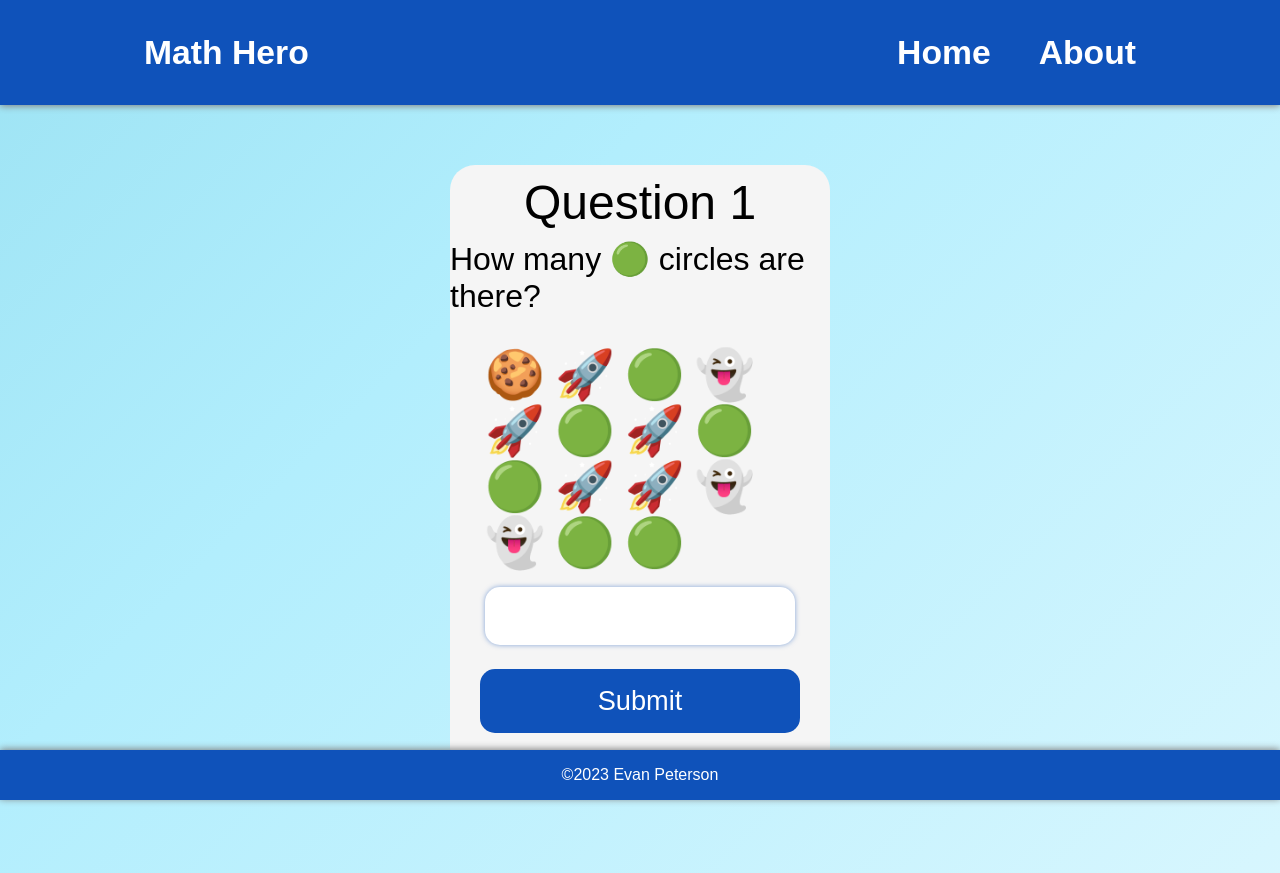
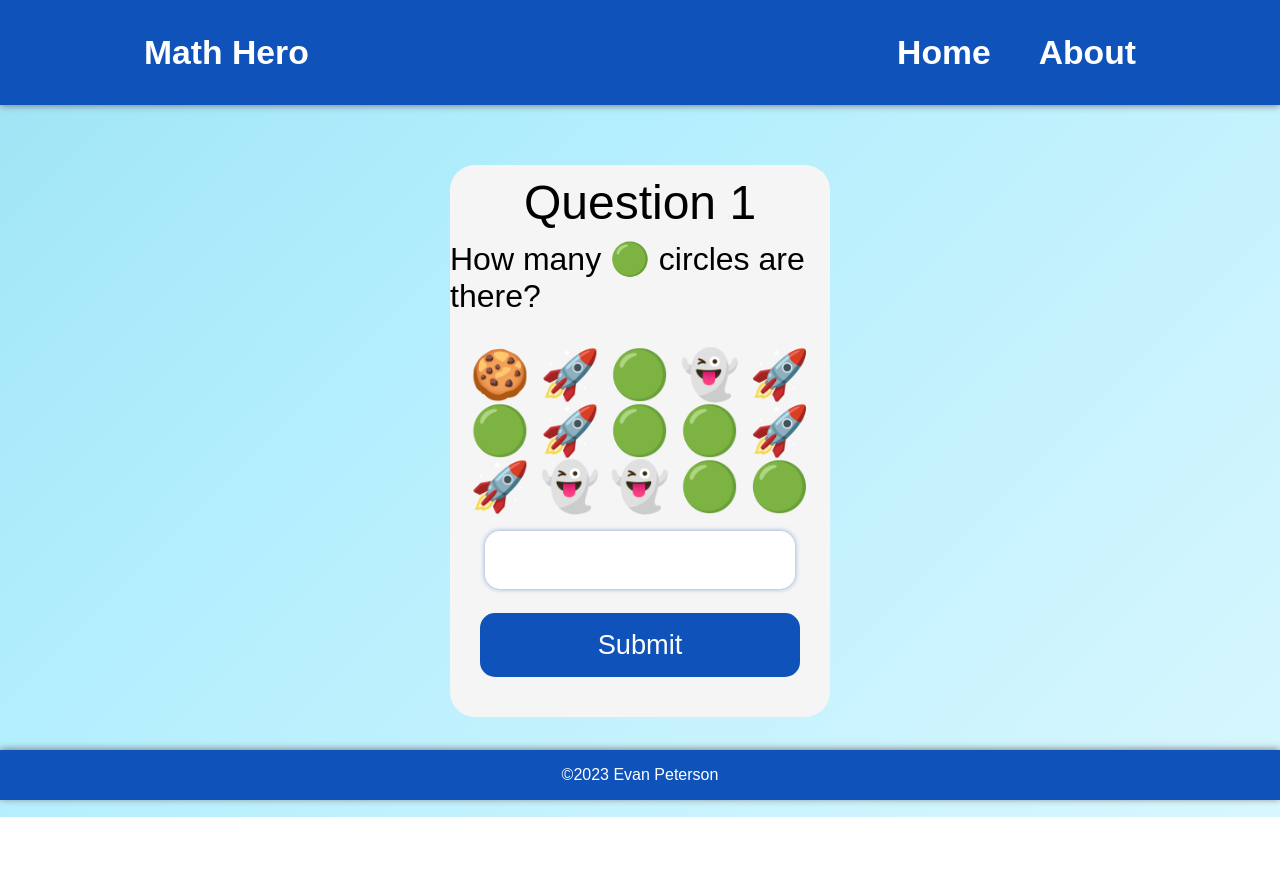
Before and after one commit to evan-desu/math-hero, a React (Create React App) app: page /count-mixed in a window 1280 px wide. After the commit the page ends 817 px from the top, so only its background shows below. Built offline with nearby package versions, Linux system fonts and the light colour scheme; a web font is replaced by a local one.

Commit message:
forgot to save a minor change

```diff
--- a/src/Quizzes/CountingMixed.tsx
+++ b/src/Quizzes/CountingMixed.tsx
@@ -44,10 +44,10 @@ const CountingMixed = () => {
             {/* <h2>Counting Mixed Items</h2> */}
             {isLoading && <p>Loading...</p>}
             {!isFinished ? (
-                <section className="question-container">
-                    <p className="question-number">Question {questionNumber}</p>
-                    <p className="question-text">How many {currentQuestion?.symbol} {currentQuestion?.name} are there?</p>
-                    <div className="counting-items">
+                <section className="question-container-mixed">
+                    <p className="question-number-mixed">Question {questionNumber}</p>
+                    <p className="question-text-mixed">How many {currentQuestion?.symbol} {currentQuestion?.name} are there?</p>
+                    <div className="counting-items-mixed">
                         {problem && problem.emojis.map((emoji, index) => (
                             <span key={index}>{emoji.symbol}</span>
                         ))}
```
